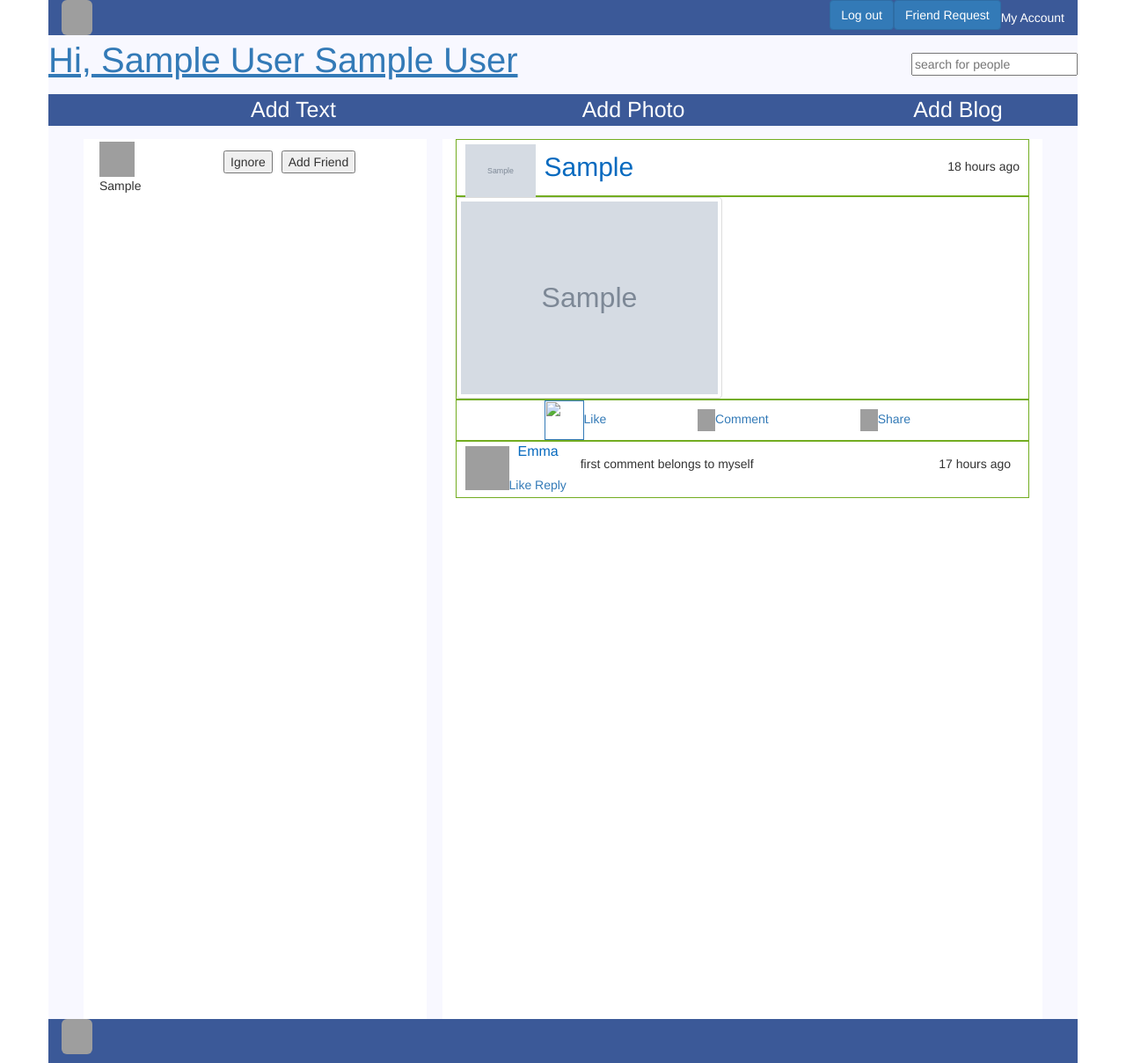
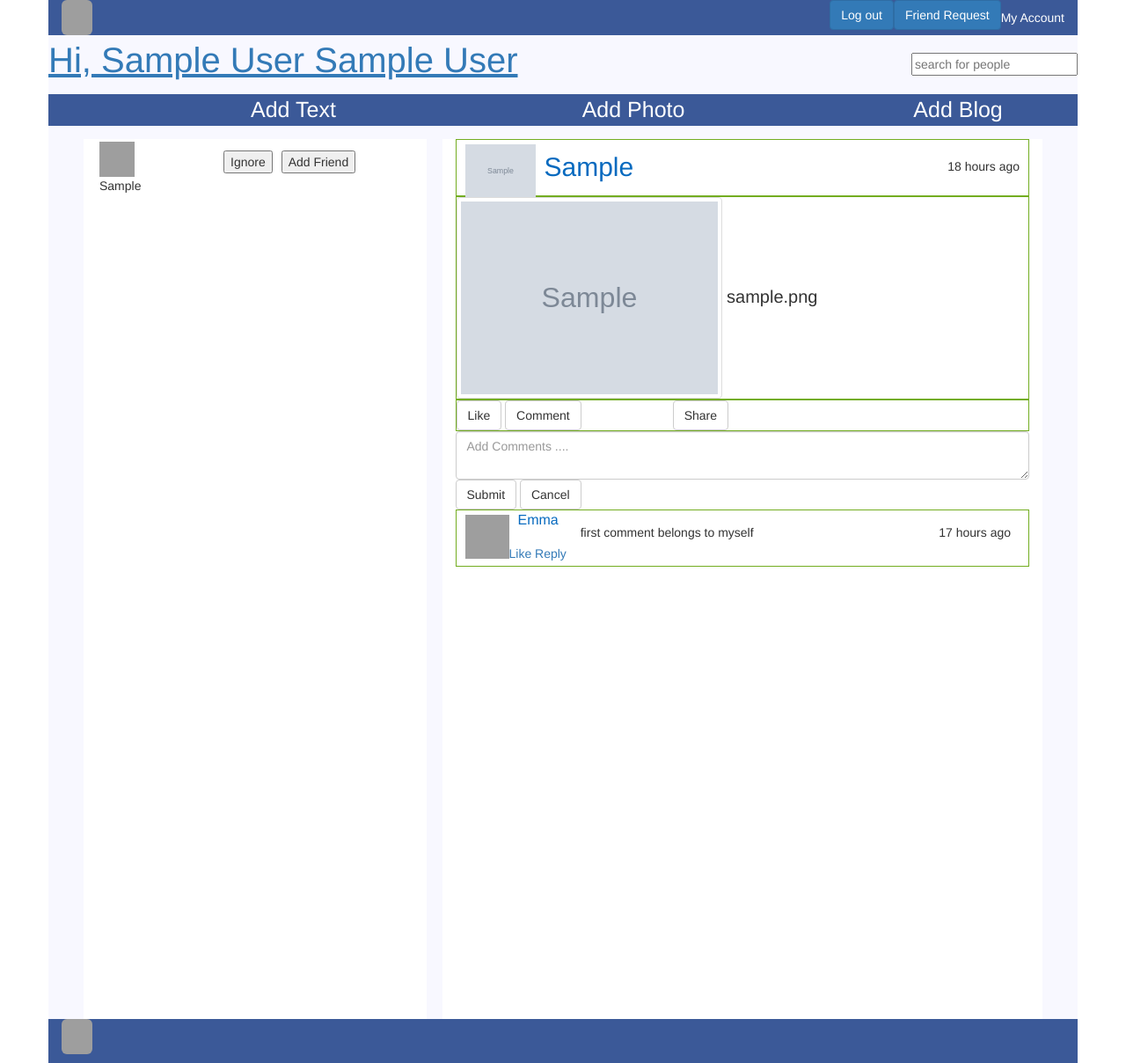
Before and after one commit to chuntaomou/gc06, a PHP site: page /newhomepage.php in a window 1280 px wide. Shown: the whole page at 88% size. Run offline with PHP 8.4, Linux system fonts and the light colour scheme; the visitor is signed in with stand-in values (Sample User, id 1); tables that the repository leaves empty or names only in its code hold one stand-in row (values such as "Sample post"); grey boxes marked "Sample" are stand-in pictures; some libraries are stand-ins or nearby versions; grey boxes are pictures that could not be loaded.

Commit message:
latest version updated at 03/03

```diff
--- a/gc06/html/Addphoto.php
+++ b/gc06/html/Addphoto.php
@@ -49,13 +49,10 @@ session_start();
                 </div>
                 <div class="panel-body">
                   <form method="post" action="../php/addphoto.php" enctype="multipart/form-data">
-                    <div class="form-group">
-                      <textarea class="form-control" placeholder="title for your photo"></textarea>
-                    </div>
                     <input type="file" name="image" value="Add from system" class="btn btn-default">
                     <!--<button class="btn btn-default" type="file">Add from system</button>-->
                     <div class="form-group">
-                      <textarea class="form-control" style="height: 100px;" placeholder="you can add some text here for your photo"></textarea>
+                      <textarea class="form-control" name="text" cols="60" style="height: 100px;" placeholder="you can add some text here for your photo"></textarea>
                     </div>
                     <button type="submit" class="btn btn-default">Submit</button>
                     <div class="pull-right">
--- a/gc06/php/addphoto.php
+++ b/gc06/php/addphoto.php
@@ -8,8 +8,9 @@ $target="../uploads/".basename($_FILES["image"]["name"]);
 $connection=mysqli_connect("localhost","root","root","socialsite_db") or die("database is not connected");
 $image=$_FILES["image"]["name"];
 $id=$_SESSION["userid"];
+$text=$_POST["text"];
 
-$query="INSERT INTO photo_detail (photo_url,posted_by_user_id) VALUES ('$image','$id')";
+$query="INSERT INTO photo_detail (photo_url,posted_by_user_id,photo_content) VALUES ('$image','$id','$text')";
 mysqli_query($connection,$query) or die("fail to insert");
 mysqli_close($connection);
 if(move_uploaded_file($_FILES["image"]["tmp_name"],$target)){
--- a/gc06/php/newhomepage.php
+++ b/gc06/php/newhomepage.php
@@ -136,8 +136,10 @@ $friendmayknowid=array('');
 
         if($count>=1){
           while($row=mysqli_fetch_array($result)){
+            $photo_id=$row["photo_id"];
             $postid=$row["posted_by_user_id"];
             $photo=$row["photo_url"];
+            $text=$row["photo_content"];
             $query2="SELECT * FROM user_detail WHERE user_id='$postid'";
             $result2=mysqli_query($connection,$query2);
             $row2=mysqli_fetch_array($result2);
@@ -160,12 +162,20 @@ $friendmayknowid=array('');
             <div id='u_content'>
               <div class='u_textorphoto'>
                 <img src='../uploads/{$photo}' style='height:229px;' class='img-thumbnail' alt=''>
+                {$text}
               </div>
             </div>
               <div class='u_commentbar'>
-                <a href=''#'' id='like' style='text-decoration:none;''><span><img src=''../Icons/likeicon.png' height='45' width='45'>Like</span></a>
-                <a href='#' id='comment' style='text-decoration:none;'><span><img src='../Icons/commenticon.png' height='25' width='20'>Comment</span></a>
-                <a href='#' id='share' style='text-decoration:none;'><span><img src='../Icons/shareicon.png' height='25' width='20'>Share</span></a>
+                <button class='btn btn-default' id='Like'>Like</button>
+                <button class='btn btn-default commentform' id='$photo_id'>Comment</button>
+                <button class='btn btn-default' id='share'>Share</button>
+              </div>
+              <div id='commentform$photo_id'>
+              <form>
+              <textarea class='form-control' id='content$photo_id' cols='60' style='height: 55px;' placeholder='Add Comments ....'></textarea>
+              </form>
+              <button class='btn btn-default photocomment' id='$photo_id'>Submit</button>
+              <button class='btn btn-default cancelform' id='$photo_id'>Cancel</button>
               </div>
               <div id='u_info'>
               <div class='u_image'>
@@ -214,6 +224,31 @@ $friendmayknowid=array('');
     var elem = document.getElementById(this.id);
     elem.parentElement.removeChild(elem);
   });
+
+  $(".commentform").click(function(){
+    var id=this.id;
+    $("#commentform"+id).show();
+  });
+
+  $(".cancelform").click(function(){
+    var id=this.id;
+    $("#commentform"+id).hide();
+  });
+
+  $(".photocomment").click(function(){
+    var id=this.id;
+    var content=$("#content"+id).val();
+
+    if(content.length>0){
+      $.post("../php/photocomment.php",{photoid:id,text:content},function(data){
+        //do nothing
+      });
+      $("#commentform"+id).hide();
+    }else{
+      alert("no comment input !");
+    }
+
+  });
 </script>
 
   <?php require '../includes/footer.php';
```
Also changed, not shown: gc06/php/photocomment.php (added, +16 -0 lines), gc06/uploads/group.png (deleted), gc06/uploads/sample3.jpg (deleted).
